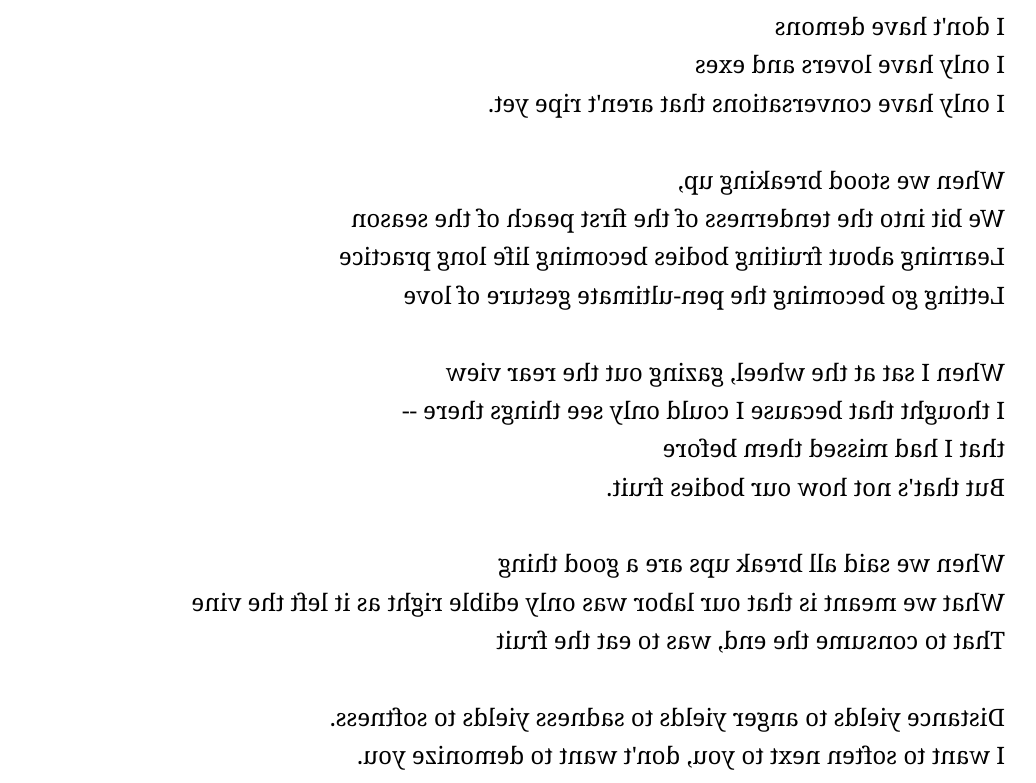
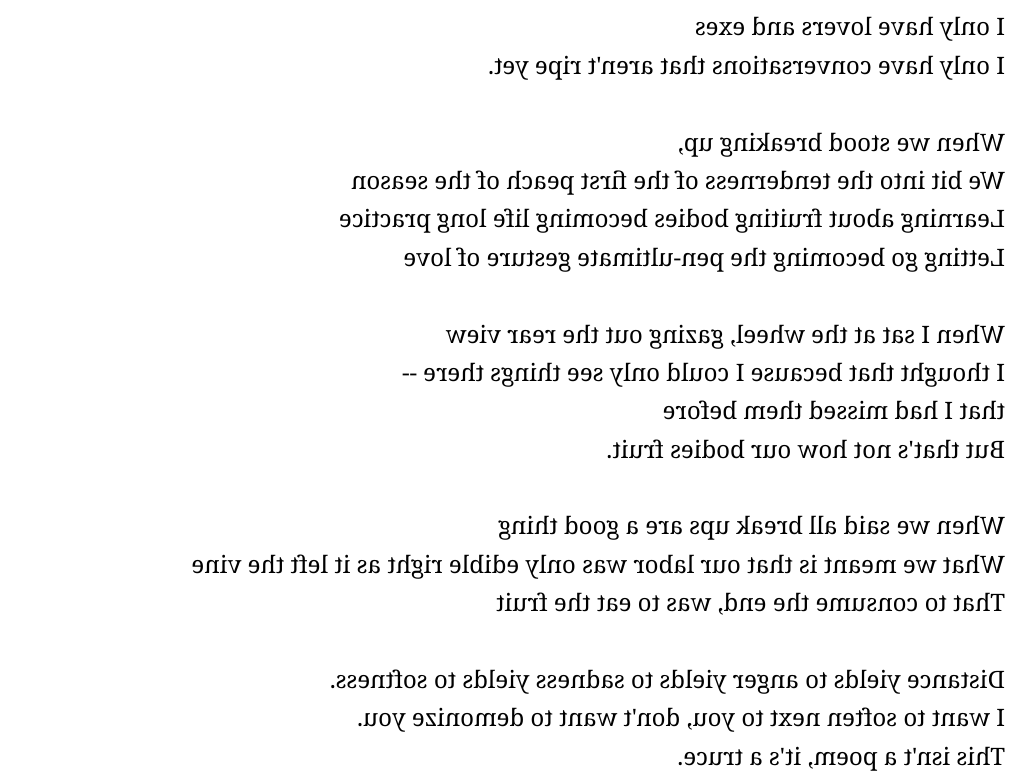
Before and after one commit to ibrand/presumptuous, a website built with Parcel: page rearview.html in a window 1280 px wide. Shown: the part 177-960 px from the top of the page, without its empty margins (147-1183 px from the left). Built offline with nearby package versions, Linux system fonts and the light colour scheme.

Commit message:
better rearview padding

```diff
--- a/rearview.html
+++ b/rearview.html
@@ -6,7 +6,8 @@
     <link rel="stylesheet" href="./stylesheet.css" type="text/css">
     <link href="https://fonts.googleapis.com/css?family=Noto+Sans|Noto+Serif" rel="stylesheet">
   </head>
-  <body class="rearview-container">
+  <body>
+  <div class="rearview-container">
   <h1>Rearview</h1>
     <p class="reverse-text">
 I don't have demons<br/>
--- a/stylesheet.css
+++ b/stylesheet.css
@@ -76,7 +76,7 @@ div.proseplay {
 }
 
 .rearview-container {
-    padding: 5% 10%;
+    padding: 2% 10%;
 }
 
 .reverse-text {
```
